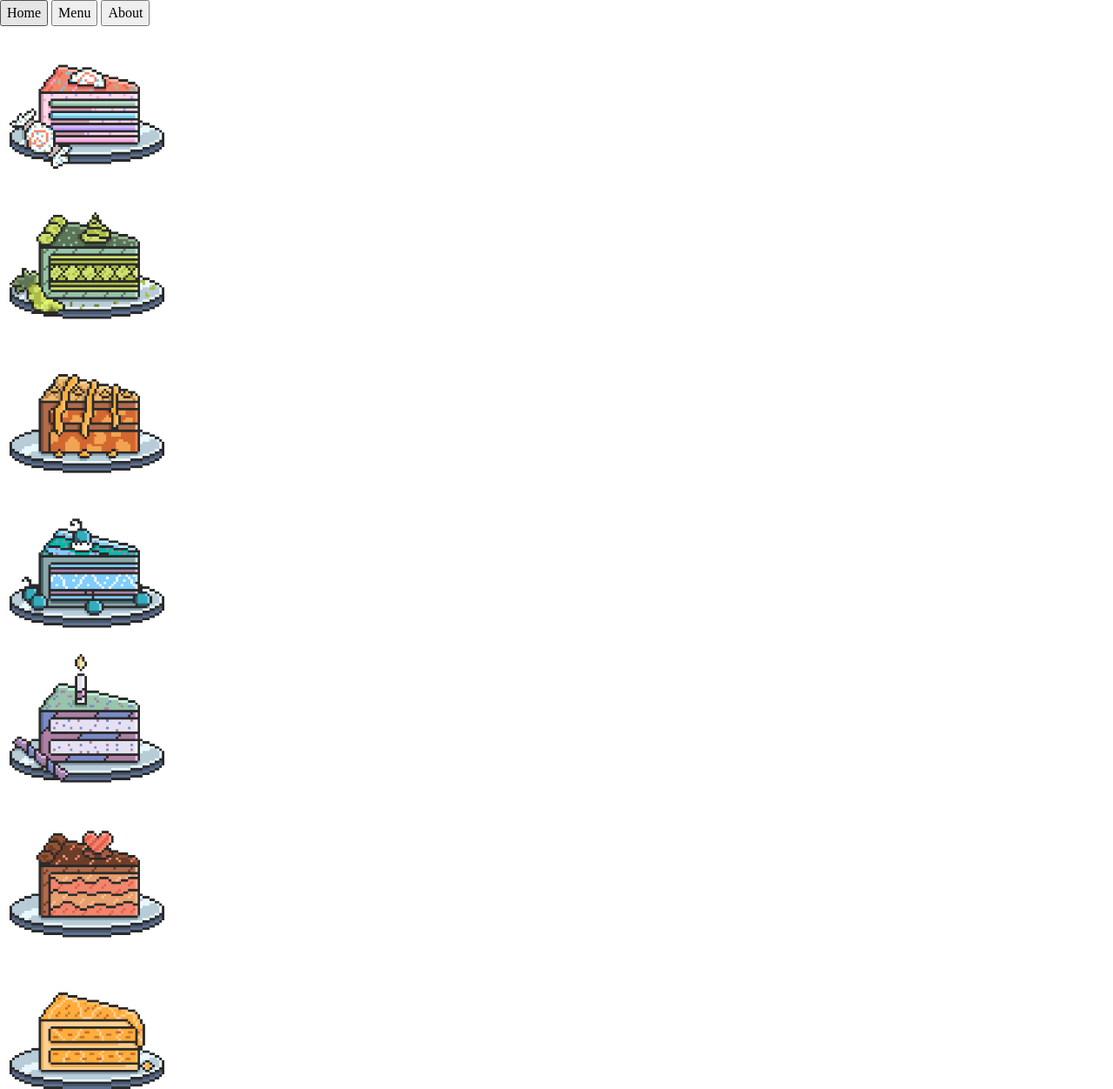
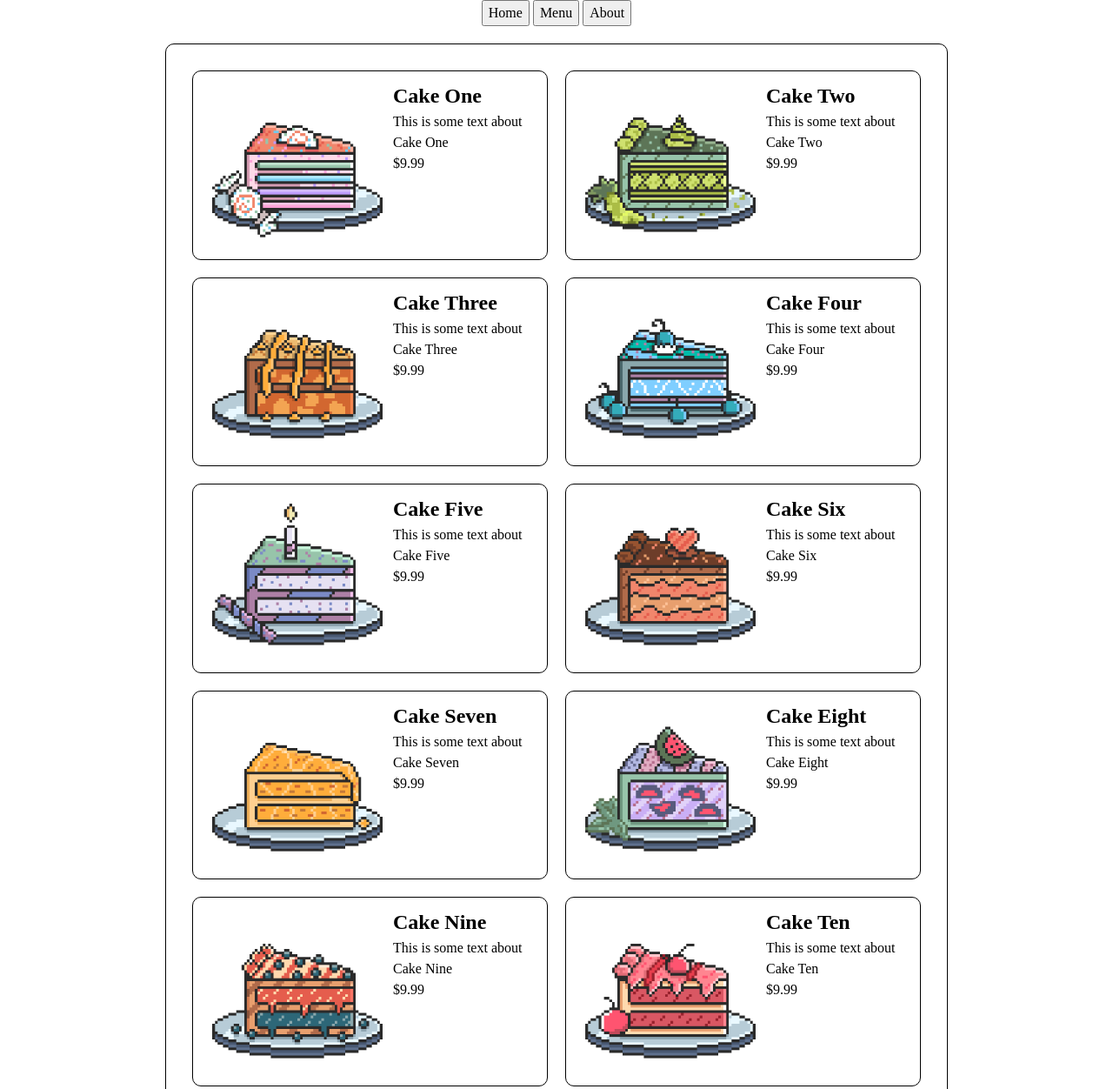
Before and after one commit to bowman025/project-restaurant-page, a website built with webpack: page src/template.html in a window 1280 px wide. Shown: the top 1252 px of the page at 87% size. Built offline with nearby package versions, Linux system fonts and the light colour scheme.

Commit message:
Refactor menu function, create array of objects, add basic style to menu

```diff
--- a/src/index.js
+++ b/src/index.js
@@ -8,8 +8,6 @@ console.log(greetingHome);
 console.log(greetingMenu);
 console.log(greetingAbout);
 
-const content = document.querySelector("#content");
+import { createMenu } from "./tabs/menu.js";
 
-import {container} from "./tabs/menu.js";
-
-content.appendChild(container);
+createMenu();
--- a/src/styles.css
+++ b/src/styles.css
@@ -9,6 +9,10 @@
 body {
   line-height: 1.5;
   -webkit-font-smoothing: antialiased;
+  display: flex;
+  flex-direction: column;
+  justify-content: center;
+  align-items: center;
 }
 
 img, picture, video, canvas, svg {
@@ -31,6 +35,30 @@ h1, h2, h3, h4, h5, h6 {
   text-wrap: balance;
 }
 
-.cake {
-    width: 200px;
+.container-menu {
+    display: flex;
+    flex-wrap: wrap;
+    justify-content: center;
+    align-items: center;
+    min-width: 500px;
+    max-width: 900px;
+    margin: 20px;
+    padding: 20px;
+    border: 1px solid black;
+    border-radius: 10px;
 }
+
+.card {
+    display: flex;
+    flex: 1 1 180px;
+    margin: 10px;
+    padding: 10px;
+    border: 1px solid black;
+    border-radius: 10px;
+
+}
+
+.image {
+    min-width: 140px;
+    max-width: 220px;
+}
--- a/src/tabs/menu.js
+++ b/src/tabs/menu.js
@@ -9,81 +9,49 @@ import cake6 from "../assets/imgs/cake-6.png";
 import cake7 from "../assets/imgs/cake-7.png";
 import cake8 from "../assets/imgs/cake-8.png";
 import cake9 from "../assets/imgs/cake-9.png";
+import cake10 from "../assets/imgs/cake-10.png";
 
-const cakeOne = document.createElement("img");
-cakeOne.classList.add("cake", "cake-1");
-cakeOne.src = cake1;
+const cakes = [
+    {name: "Cake One", description: "This is some text about Cake One", price: "$9.99", image: cake1},
+    {name: "Cake Two", description: "This is some text about Cake Two", price: "$9.99", image: cake2},
+    {name: "Cake Three", description: "This is some text about Cake Three", price: "$9.99", image: cake3},
+    {name: "Cake Four", description: "This is some text about Cake Four", price: "$9.99", image: cake4},
+    {name: "Cake Five", description: "This is some text about Cake Five", price: "$9.99", image: cake5},
+    {name: "Cake Six", description: "This is some text about Cake Six", price: "$9.99", image: cake6},
+    {name: "Cake Seven", description: "This is some text about Cake Seven", price: "$9.99", image: cake7},
+    {name: "Cake Eight", description: "This is some text about Cake Eight", price: "$9.99", image: cake8},
+    {name: "Cake Nine", description: "This is some text about Cake Nine", price: "$9.99", image: cake9},
+    {name: "Cake Ten", description: "This is some text about Cake Ten", price: "$9.99", image: cake10},
+];
 
-const cakeTwo = document.createElement("img");
-cakeTwo.classList.add("cake", "cake-2");
-cakeTwo.src = cake2;
+function createMenu() {
+    const containerMenu = document.createElement("div");
+    containerMenu.classList.add("container-menu");
 
-const cakeThree = document.createElement("img");
-cakeThree.classList.add("cake", "cake-3");
-cakeThree.src = cake3;
+    cakes.forEach(cake => {
+        const title = document.createElement("h2");
+        title.classList.add("title");
+        title.textContent = cake.name;
+        const paraDesc = document.createElement("p");
+        paraDesc.classList.add("desc");
+        paraDesc.textContent = cake.description;
+        const paraPrice = document.createElement("p");
+        paraPrice.classList.add("price");
+        paraPrice.textContent = cake.price;
+        const cakeImg = document.createElement("img");
+        cakeImg.classList.add("image");
+        cakeImg.src = cake.image;
+        cakeImg.alt = cake.name;
+        const text = document.createElement("div");
+        text.classList.add("info");
+        text.append(title, paraDesc, paraPrice);
+        const card = document.createElement("div");
+        card.classList.add("card");
+        card.append(cakeImg, text);
+        containerMenu.append(card);
+    });
+    const content = document.querySelector("#content");
+    content.appendChild(containerMenu);
+}
 
-const cakeFour = document.createElement("img");
-cakeFour.classList.add("cake", "cake-4");
-cakeFour.src = cake4;
-
-const cakeFive = document.createElement("img");
-cakeFive.classList.add("cake", "cake-5");
-cakeFive.src = cake5;
-
-const cakeSix = document.createElement("img");
-cakeSix.classList.add("cake", "cake-6");
-cakeSix.src = cake6;
-
-const cakeSeven = document.createElement("img");
-cakeSeven.classList.add("cake", "cake-7");
-cakeSeven.src = cake7;
-
-const cakeEight = document.createElement("img");
-cakeEight.classList.add("cake", "cake-8");
-cakeEight.src = cake8;
-
-const cakeNine = document.createElement("img");
-cakeNine.classList.add("cake", "cake-9");
-cakeNine.src = cake9;
-
-const cardOne = document.createElement("div");
-cardOne.classList.add("card", "card-1");
-cardOne.appendChild(cakeOne);
-
-const cardTwo = document.createElement("div");
-cardTwo.classList.add("card", "card-2");
-cardTwo.appendChild(cakeTwo);
-
-const cardThree = document.createElement("div");
-cardThree.classList.add("card", "card-3");
-cardThree.appendChild(cakeThree);
-
-const cardFour = document.createElement("div");
-cardFour.classList.add("card", "card-4");
-cardFour.appendChild(cakeFour);
-
-const cardFive = document.createElement("div");
-cardFive.classList.add("card", "card-5");
-cardFive.appendChild(cakeFive);
-
-const cardSix = document.createElement("div");
-cardSix.classList.add("card", "card-6");
-cardSix.appendChild(cakeSix);
-
-const cardSeven = document.createElement("div");
-cardSeven.classList.add("card", "card-7");
-cardSeven.appendChild(cakeSeven);
-
-const cardEight = document.createElement("div");
-cardEight.classList.add("card", "card-8");
-cardEight.appendChild(cakeEight);
-
-const cardNine = document.createElement("div");
-cardNine.classList.add("card", "card-9");
-cardNine.appendChild(cakeNine);
-
-const container = document.createElement("div");
-container.classList.add("container");
-container.append(cardOne, cardTwo, cardThree, cardFour, cardFive, cardSix, cardSeven, cardEight, cardNine);
-
-export {container};
+export { createMenu };
```
Also changed, not shown: src/assets/imgs/cake-10.png (added).
